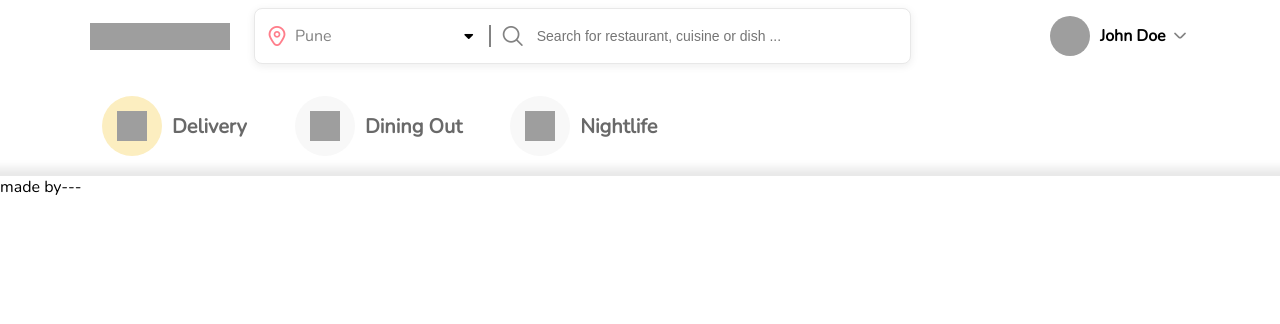
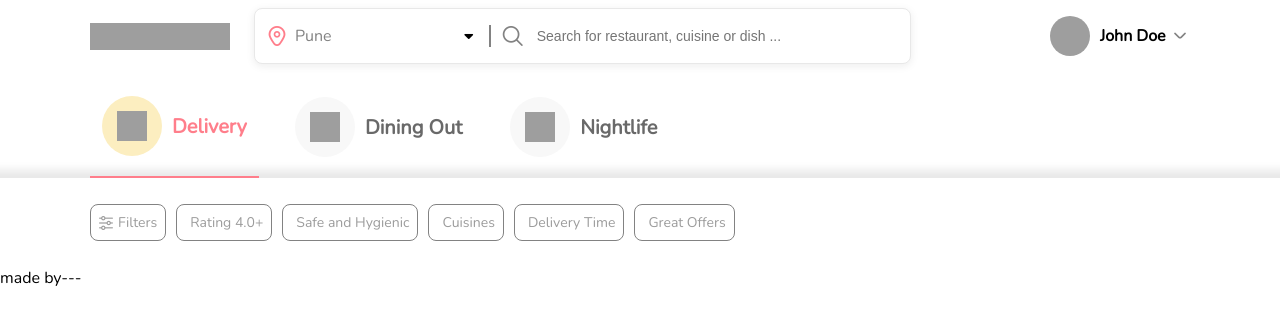
Before and after one commit to atharva020/zomato_clone, a React (Create React App) app: page / in a window 1280 px wide. Shown: the top 324 px of the page. Built offline with nearby package versions, Linux system fonts and the light colour scheme; grey boxes are pictures that could not be loaded; a web font is replaced by a local one.

Commit message:
filter option

```diff
--- a/src/components/common/deliviery/index.js
+++ b/src/components/common/deliviery/index.js
@@ -1,9 +1,44 @@
 import React from 'react'
 import './index.css'
+import Filter from '../filter'
 const Delivery = () => {
+
+  const deliveryFilters = [
+    {
+      id:1,
+      icon:<i className='fi fi-rr-settings-sliders absolute-center'/>,
+      title:"Filters",
+    },
+    {
+      id:2,
+
+      title:"Rating 4.0+",
+    },
+    {
+      id:3,
+      title:"Safe and Hygienic",
+    },
+    {
+      id:4,
+      title:"Cuisines",
+    },
+    {
+      id:5,
+      title:"Delivery Time",
+    },
+    {
+      id:6,
+      title:"Great Offers",
+    },
+
+
+  ]
+
   return (
     <div>
-
+      <div className='max-width'>
+        <Filter filtersList={deliveryFilters}/>
+      </div>
     </div>
   )
 }
--- /dev/null
+++ b/src/components/common/filter/filter.css
@@ -0,0 +1,5 @@
+.filters {
+    padding: 16px 0px;
+    display: flex;
+    flex-wrap: wrap;
+}
--- /dev/null
+++ b/src/components/common/filter/filterItem/filterItem.css
@@ -0,0 +1,14 @@
+.filter-item {
+    padding: 8px;
+    display: flex;
+    background-color: var(--primary-bg);
+    color: var(--filter-text);
+    border: 1px solid var(--gray);
+    border-radius: 8px;
+    margin: 10px 10px 10px 0px;
+    font-size: 14px;
+}
+
+.filter-name {
+    margin-left: 5px;
+}
--- /dev/null
+++ b/src/components/common/filter/filterItem/index.js
@@ -0,0 +1,12 @@
+import React from 'react'
+import './filterItem.css'
+const FilterItem = ({filter}) => {
+  return (
+   <div className='filter-item'>
+{filter.icon && filter.icon}
+<div className='filter-name'>{filter.title}</div>
+   </div>
+  )
+}
+
+export default FilterItem
--- /dev/null
+++ b/src/components/common/filter/index.js
@@ -0,0 +1,14 @@
+import React from 'react'
+import './filter.css'
+import FilterItem from './filterItem'
+const Filter = ({filtersList}) => {
+  return (
+    <div className='filters'>
+        {filtersList && filtersList.map((filter)=>{
+            return <FilterItem filter={filter} key={filter.id}/>
+        })}
+    </div>
+  )
+}
+
+export default Filter
--- a/src/components/common/option/tabOptions.css
+++ b/src/components/common/option/tabOptions.css
@@ -30,4 +30,13 @@
 .tab-image {
     width: 30px;
     height: 30px;
+
 }
+
+.active-tab {
+    border-bottom: 2px solid var(--zomato-red);
+}
+
+.active-tab .tab-name {
+    color: var(--zomato-red);
+}
--- a/src/styles/variable.css
+++ b/src/styles/variable.css
@@ -7,4 +7,5 @@
     --gray: #828282;
     --inactive-text: #696969;
     --inactive-color: #f8f8f8;
+    --filter-text: #9c9c9c;
 }
```
